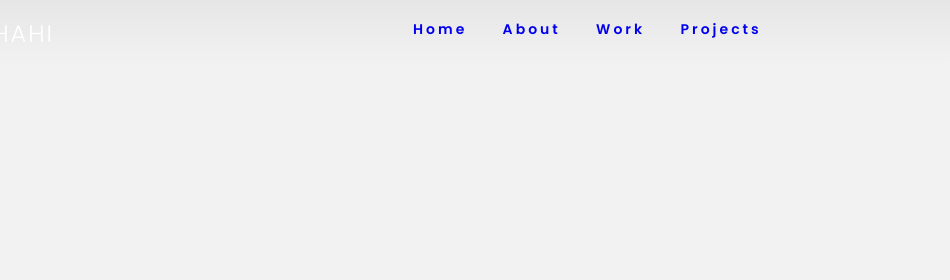
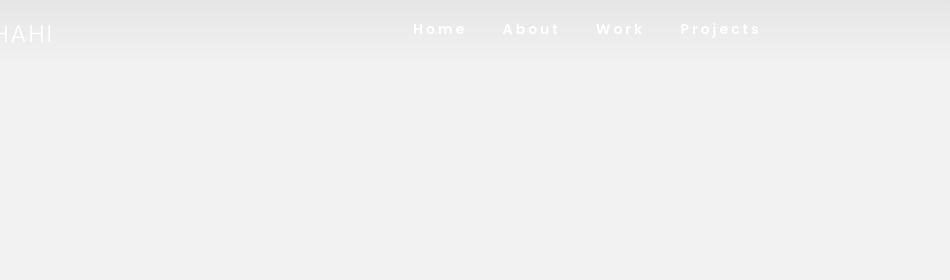
Before and after one commit to tussharsingh4/PortfShiv, a plain HTML site: page Parallax-Scrolling-Effect-master/index.html in a window 1280 px wide. Shown: the top 280 px of the page, 330-1280 px from the left. Drawn offline with Linux system fonts and the light colour scheme.

Commit message:
Update style.css

```diff
--- a/Parallax-Scrolling-Effect-master/style.css
+++ b/Parallax-Scrolling-Effect-master/style.css
@@ -43,7 +43,15 @@ header:after{
    z-index: 19;
 }
 
+.banner{
+    width: 100%;
+    height: 100vh;
+    overflow: hidden;
+    display: flex;
+    justify-content: center;
+    align-items: center;
 }
+
 
 
 .person{
@@ -116,7 +124,7 @@ justify-content: space-around;
 }
 
 .nav-links a{
-    color: rgba( 226, 226, 226,);
+    color: white;
     text-decoration: none;
     letter-spacing: 3px;
     font-weight: bold;
@@ -264,7 +272,7 @@ section .container > *{
         right: 0px;
         height: 92vh;
         top: 8vh;
-        background-color: cornsilk;
+        background-color: rgb(8, 51, 65);
         display: flex;
         flex-direction: column;
         align-items: center;
```
